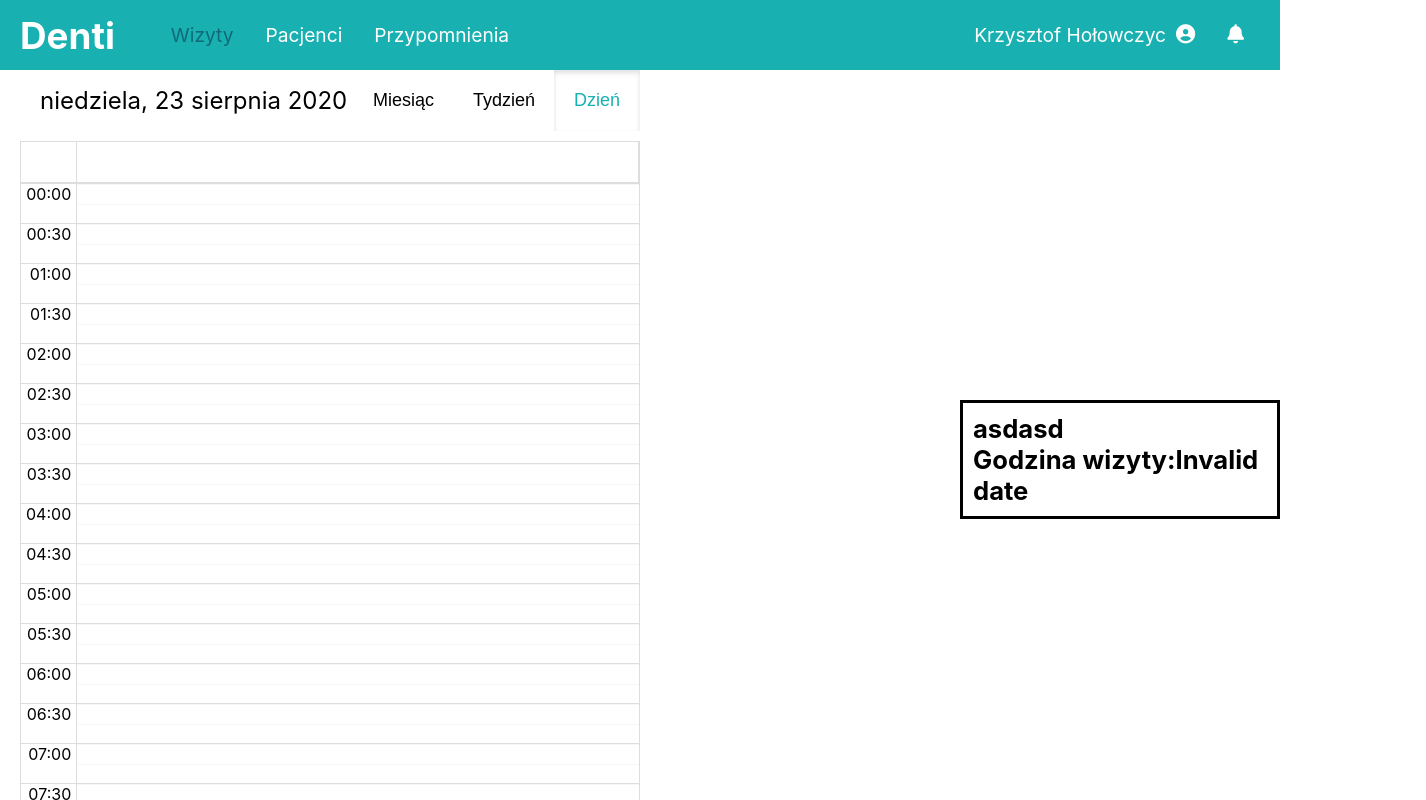
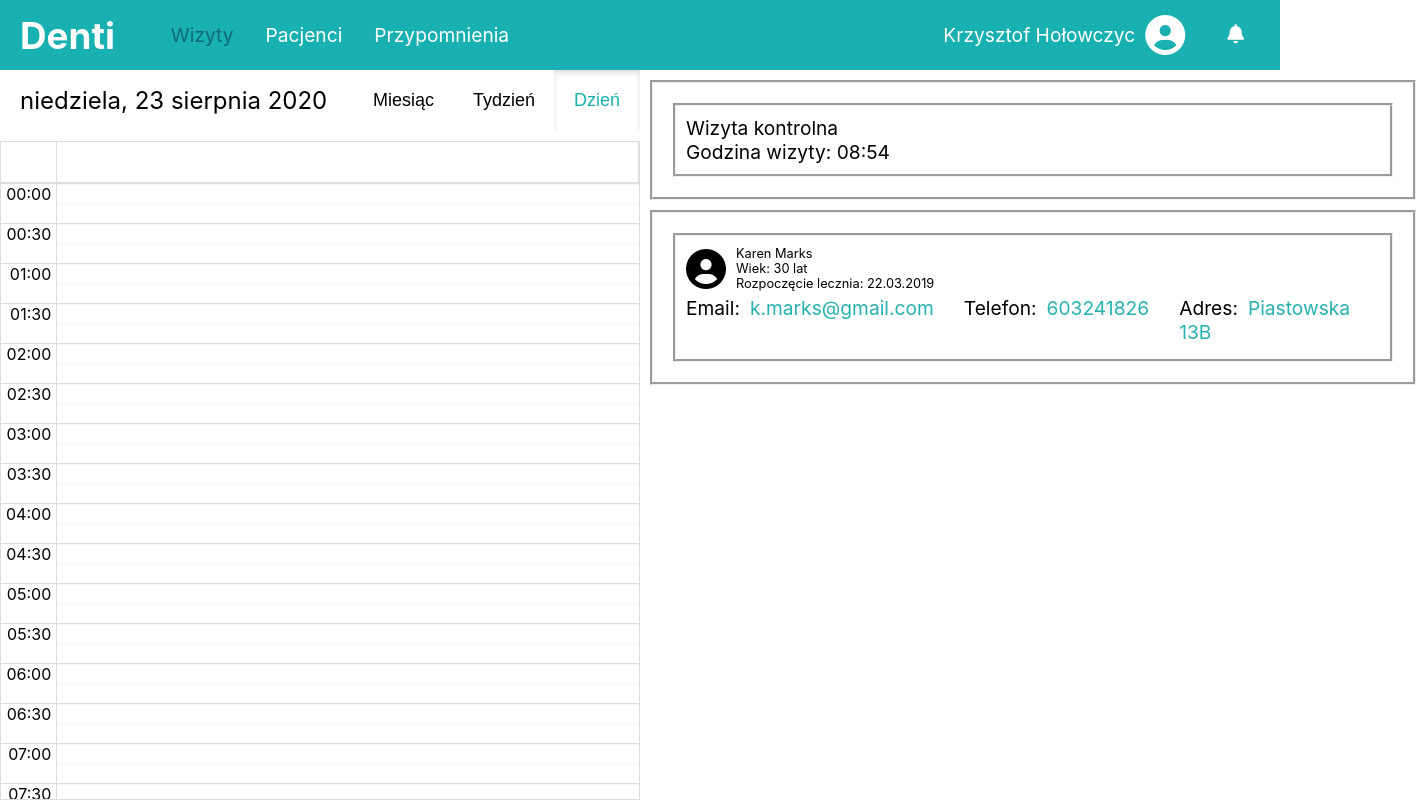
Before and after one commit to Radekowicz/inka-frontend, a React (Create React App) app: page / in a window 1280 px wide. Shown: the top 800 px of the page, 1426 px wide, since content can reach past the window. Built offline with nearby package versions, Linux system fonts and the light colour scheme.

Commit message:
RIght side change

```diff
--- a/src/App.css
+++ b/src/App.css
@@ -2,18 +2,25 @@
   box-sizing: border-box;
   margin: 0;
   padding: 0;
-  /*   font-family: "Source Sans Pro", sans-serif;
- */
+}
+
+.Menu {
+  display: flex;
 }
 
 .Calendar {
-  margin-right: 50%;
-  margin-left: 20px;
+  flex: 0 0 50%;
+}
+
+.Info {
+  flex: 1;
 }
 
 .EventInfo {
-  margin: 0;
-  position: absolute;
-  top: 50%;
-  left: 75%;
+  border: groove;
+  margin: 10px;
 }
+
+.PatientInfo {
+  margin: 10px;
+}
--- a/src/App.js
+++ b/src/App.js
@@ -3,15 +3,19 @@ import "./App.css";
 import Navbar from "./components/Navbar/Navbar";
 import Calbar from "./components/Calbar/Calbar";
 import EventInfo from "./components/EventInfo/EventInfo";
+import PatientInfo from "./components/PatientInfo/PatientInfo";
+
+import moment from "moment";
 
 class App extends Component {
   constructor(props) {
     super(props);
     this.state = {
       event: {
-        start: "asdas",
-        end: "asdasd",
-        title: "asdasd",
+        start: moment().toDate(),
+        end: moment().toDate(),
+        title: "Wizyta kontrolna",
+        name: "Ethan Jones",
       },
     };
     this.handleEventClick = this.handleEventClick.bind(this);
@@ -27,12 +31,21 @@ class App extends Component {
   render() {
     return (
       <div className="App">
-        <Navbar />
-        <div className="Calendar">
-          <Calbar handleEventClick={this.handleEventClick} />
+        <div className="Navbar">
+          <Navbar />
         </div>
-        <div>
-          <EventInfo className="EventInfo" event={this.state.event} />
+        <div className="Menu">
+          <div className="Calendar">
+            <Calbar handleEventClick={this.handleEventClick} />
+          </div>
+          <div className="Info">
+            <div className="EventInfo">
+              <EventInfo event={this.state.event} />
+            </div>
+            <div className="PatientInfo">
+              <PatientInfo />
+            </div>
+          </div>
         </div>
       </div>
     );
--- a/src/components/Calbar/Calbar.js
+++ b/src/components/Calbar/Calbar.js
@@ -26,6 +26,11 @@ let formats = {
   dayRangeHeaderFormat: "MMMM YYYY",
 };
 
+let visit = {
+  name: "Konsultacja",
+  color: "pink",
+};
+
 class Calbar extends Component {
   constructor(props) {
     super(props);
@@ -35,6 +40,7 @@ class Calbar extends Component {
           start: moment().toDate(),
           end: moment().toDate(),
           title: "Some title",
+          patient: "Jan Kowalski",
         },
         {
           start: moment().toDate(),
@@ -50,7 +56,16 @@ class Calbar extends Component {
   }
 
   handleSelect = ({ start, end }) => {
-    const title = window.prompt("Nowa wizyta");
+    const titlee = window.prompt("Nowa wizyta");
+    const patient = window.prompt("asdasd");
+    const title = (props) => {
+      return (
+        <div>
+          {patient}
+          {titlee}
+        </div>
+      );
+    };
     if (title)
       this.setState({
         events: [
@@ -72,7 +87,7 @@ class Calbar extends Component {
           defaultDate={new Date()}
           defaultView="day"
           events={this.state.events}
-          style={{ height: "100vh" }}
+          style={{ height: "calc(100vh - 70px)" }}
           messages={messages}
           selectable={true}
           views={["month", "week", "day"]}
--- a/src/components/EventInfo/EventInfo.css
+++ b/src/components/EventInfo/EventInfo.css
@@ -1,5 +1,6 @@
 .EventInfo {
-  border: solid;
+  font-size: 1.2rem;
+  font-weight: normal;
   padding: 10px;
-  font-size: 0.8rem;
+  display: block;
 }
--- a/src/components/EventInfo/EventInfo.js
+++ b/src/components/EventInfo/EventInfo.js
@@ -11,11 +11,11 @@ class EventInfo extends Component {
   render() {
     return (
       <div className="EventInfo">
-        <h1>{this.props.event.title}</h1>
-        <h1>
+        <div>{this.props.event.title}</div>
+        <span>
           Godzina wizyty:
           {moment(this.props.event.start).format(" hh:mm").toLocaleString()}
-        </h1>
+        </span>
       </div>
     );
   }
--- /dev/null
+++ b/src/components/PatientInfo/PatientInfo.css
@@ -0,0 +1,38 @@
+.PatientInfo {
+  border: groove;
+
+  padding: 10px;
+  font-size: 0.8rem;
+}
+
+.patient {
+  display: flex;
+  align-items: center;
+}
+
+.basic-info {
+  display: block;
+}
+
+.more-info {
+  display: flex;
+}
+
+.fa-user-circle {
+  font-size: 2.5rem;
+  margin-right: 10px;
+}
+
+.detail {
+  font-size: 1.2rem;
+  font-weight: normal;
+  margin: 5px 30px 5px 0px;
+}
+
+.detail-title {
+  margin-right: 10px;
+}
+
+.detail-info {
+  color: #26b0b0;
+}
--- /dev/null
+++ b/src/components/PatientInfo/PatientInfo.js
@@ -0,0 +1,43 @@
+import React, { Component } from "react";
+import "./PatientInfo.css";
+
+const Detail = (props) => {
+  return (
+    <div className="detail">
+      <span className="detail-title">{props.title}:</span>
+      <span className="detail-info">{props.info}</span>
+    </div>
+  );
+};
+
+class PatientInfo extends Component {
+  constructor(props) {
+    super(props);
+  }
+
+  render() {
+    return (
+      <div className="PatientInfo">
+        <div className="patient">
+          <div className="avatar">
+            <i className="fas fa-user-circle" />
+          </div>
+          <div className="basic-info">
+            <div>Karen Marks</div>
+            <div>Wiek: 30 lat</div>
+            <div>Rozpoczęcie lecznia: 22.03.2019</div>
+          </div>
+        </div>
+
+        <div className="more-info">
+          <Detail title="Email" info="k.marks@gmail.com" />
+          <Detail title="Telefon" info="603241826" />
+
+          <Detail title="Adres" info="Piastowska 13B" />
+        </div>
+      </div>
+    );
+  }
+}
+
+export default PatientInfo;
```
